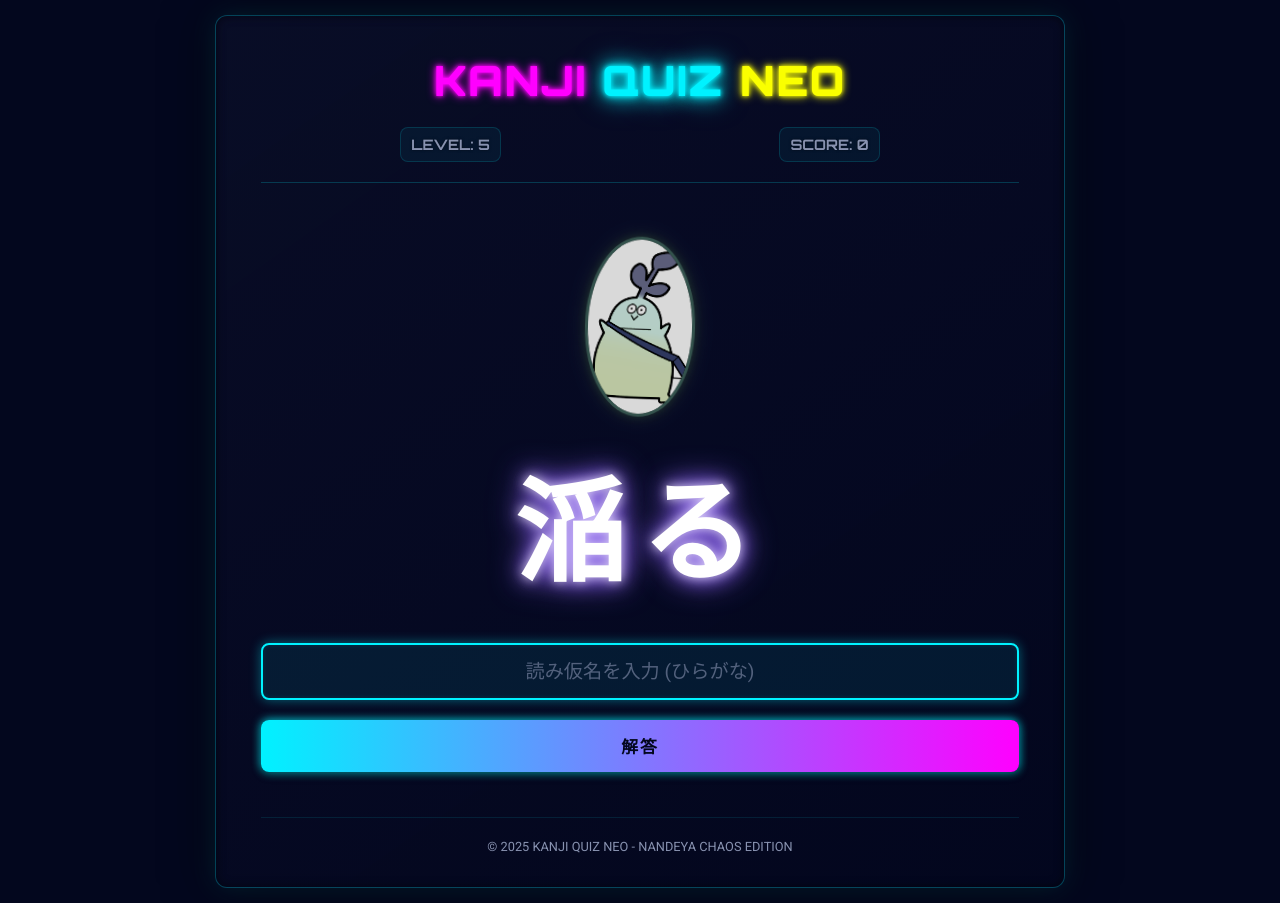
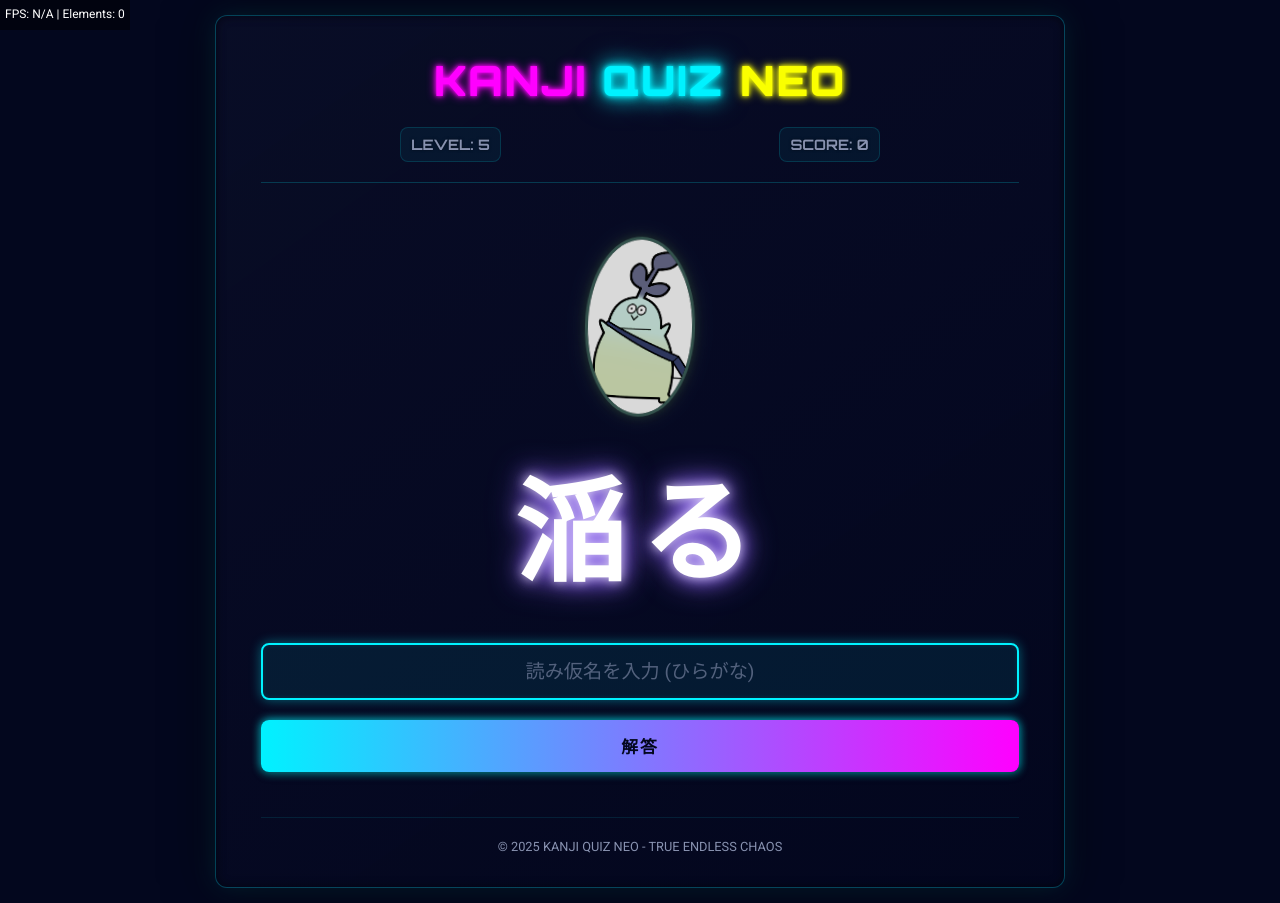
Before and after one commit to totototosssss/kanji, a plain HTML site: page index.html in a window 1280 px wide. Drawn offline with nearby package versions, Linux system fonts and the light colour scheme.

Commit message:
Update index.html

```diff
--- a/index.html
+++ b/index.html
@@ -8,6 +8,8 @@
     <link href="https://fonts.googleapis.com/css2?family=Audiowide&family=Orbitron:wght@700;900&family=Roboto:wght@300;400;700&family=Noto+Sans+JP:wght@400;700&display=swap" rel="stylesheet">
 </head>
 <body>
+    <div id="performance-monitor" style="position:fixed; top:0; left:0; background:rgba(0,0,0,0.5); color:white; padding:5px; z-index:100000; font-size:12px;">FPS: N/A | Elements: 0</div>
+
     <div class="container">
         <header>
             <h1 class="main-title"><span>KANJI</span> QUIZ <span class="neo-text">NEO</span></h1>
@@ -44,12 +46,12 @@
             <div id="game-over-section" class="game-result-section hidden">
                 <h2 class="result-title">終焉</h2>
                 <p class="final-score-display">最終スコア: <span id="final-score-value">0</span></p>
-                <button id="restart-game-button" class="action-button restart-btn"><span>再起動シーケンス</span></button>
+                <button id="restart-game-button" class="action-button restart-btn"><span>再起動シーケンス...無理か？</span></button>
             </div>
         </main>
 
         <footer class="page-footer">
-            <p>&copy; 2025 KANJI QUIZ NEO - NANDEYA CHAOS EDITION</p>
+            <p>&copy; 2025 KANJI QUIZ NEO - TRUE ENDLESS CHAOS</p>
         </footer>
     </div>
 
```
